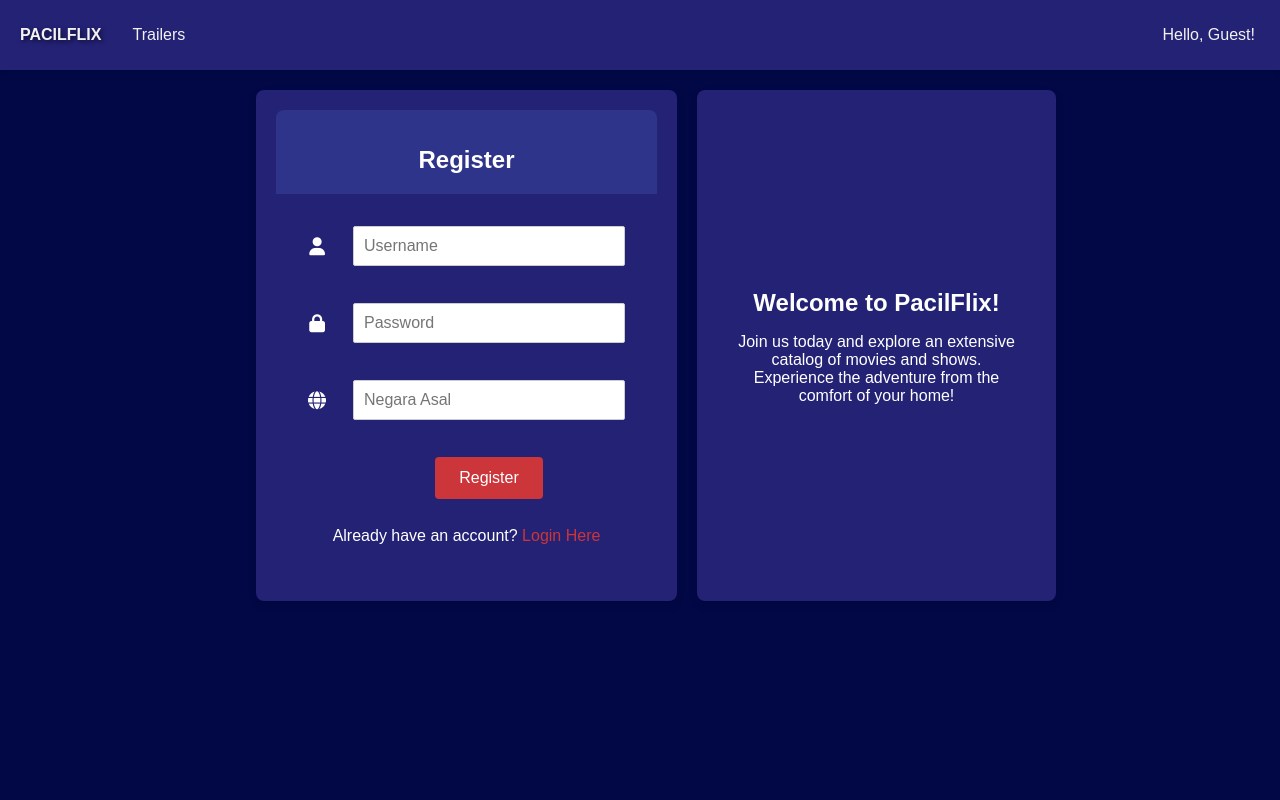
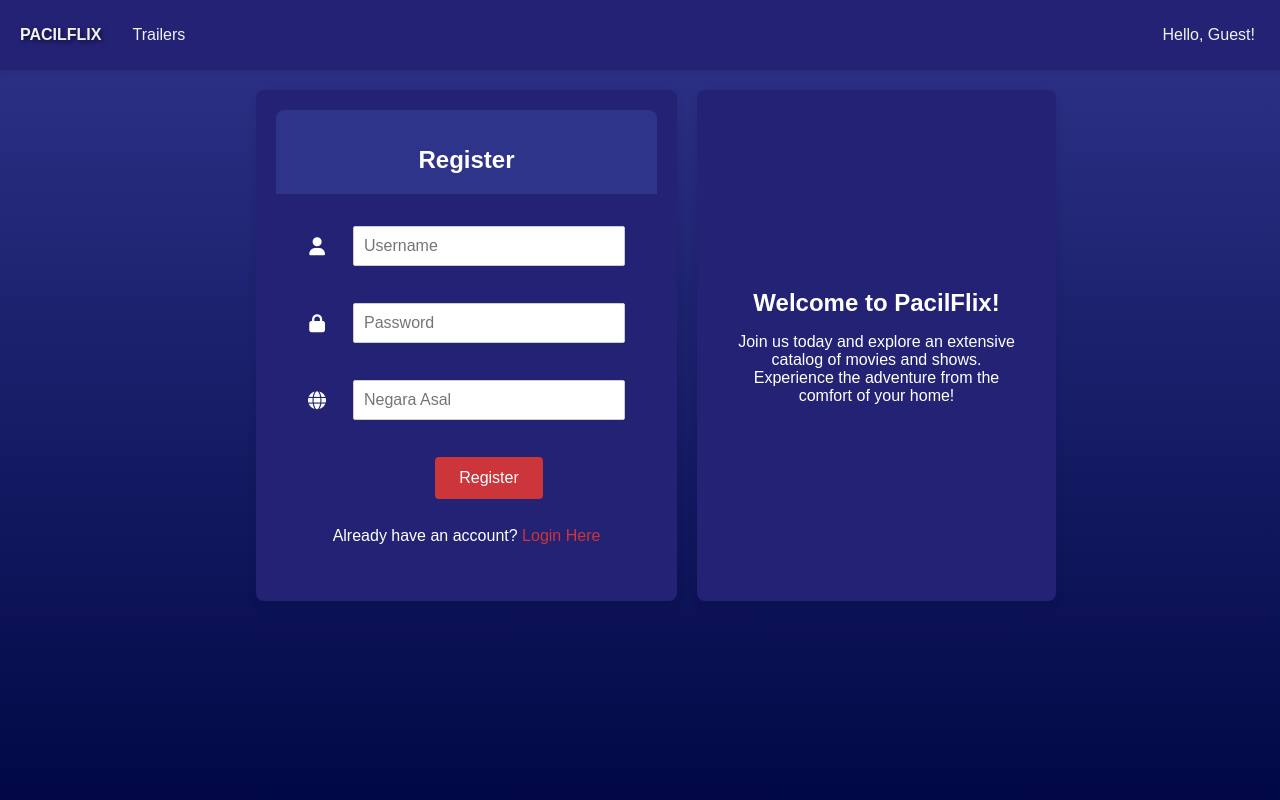
Before and after one commit to Basdat-K10/tk3_basdat, a Django app: page /main/register/ in a window 1280 px wide. Run offline with Django 5.2, Linux system fonts and the light colour scheme.

Commit message:
revise background color on login and register page

```diff
--- a/main/templates/login.html
+++ b/main/templates/login.html
@@ -56,7 +56,7 @@
 
 <style>
     body {
-        background: #010845;
+        background: linear-gradient(to bottom, #2F338A, #010845);
         color: #ffffff;
         font-family: Arial, sans-serif;
         justify-content: center;
--- a/main/templates/register.html
+++ b/main/templates/register.html
@@ -61,7 +61,7 @@
 
 <style>
     body {
-        background: #010845;
+        background: linear-gradient(to bottom, #2F338A, #010845);
         color: #ffffff;
         font-family: Arial, sans-serif;
         justify-content: center;
--- a/main/views.py
+++ b/main/views.py
@@ -40,6 +40,7 @@ def register(request):
 
     context = {'form': form}
     return render(request, 'register.html', context)
+
 def login_user(request):
     if request.method == 'POST':
         username = request.POST.get('username')
```
Also changed, not shown: db.sqlite3.
